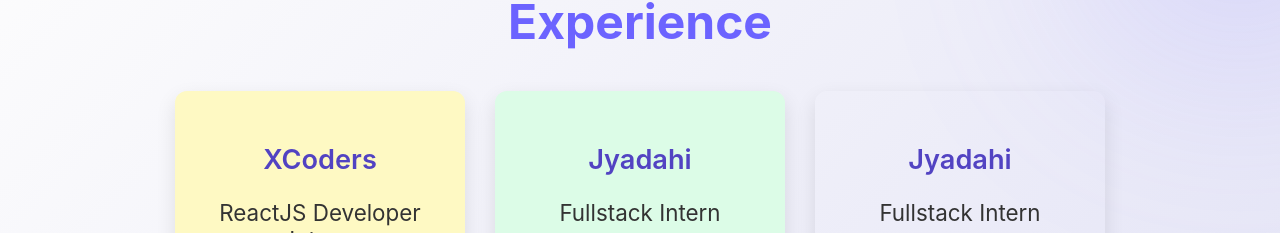
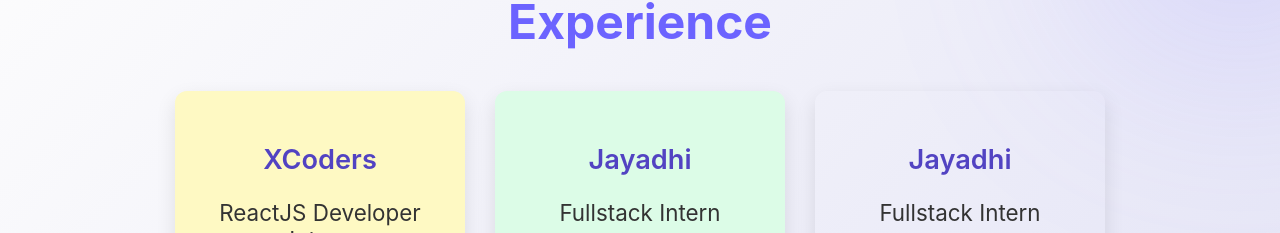
Before and after one commit to Poorvi-tech/myportfolio, a React (Create React App) app: page / in a window 1280 px wide. Shown: the part 2151-2384 px from the top of the page. Built offline with nearby package versions, Linux system fonts and the light colour scheme.

Commit message:
Update ExperienceSection.js

```diff
--- a/src/sections/ExperienceSection.js
+++ b/src/sections/ExperienceSection.js
@@ -15,7 +15,7 @@
     certificate: xintern,
   },
   {
-    company: "Jyadahi",
+    company: "Jayadhi",
     role: "Fullstack Intern",
     duration: "June 2025 - July 2025",
     description:
@@ -23,7 +23,7 @@
     certificate: jintern,
   },
   {
-    company: "Jyadahi",
+    company: "Jayadhi",
     role: "Fullstack Intern",
     duration: "July 2025 - Present",
     description:
```
